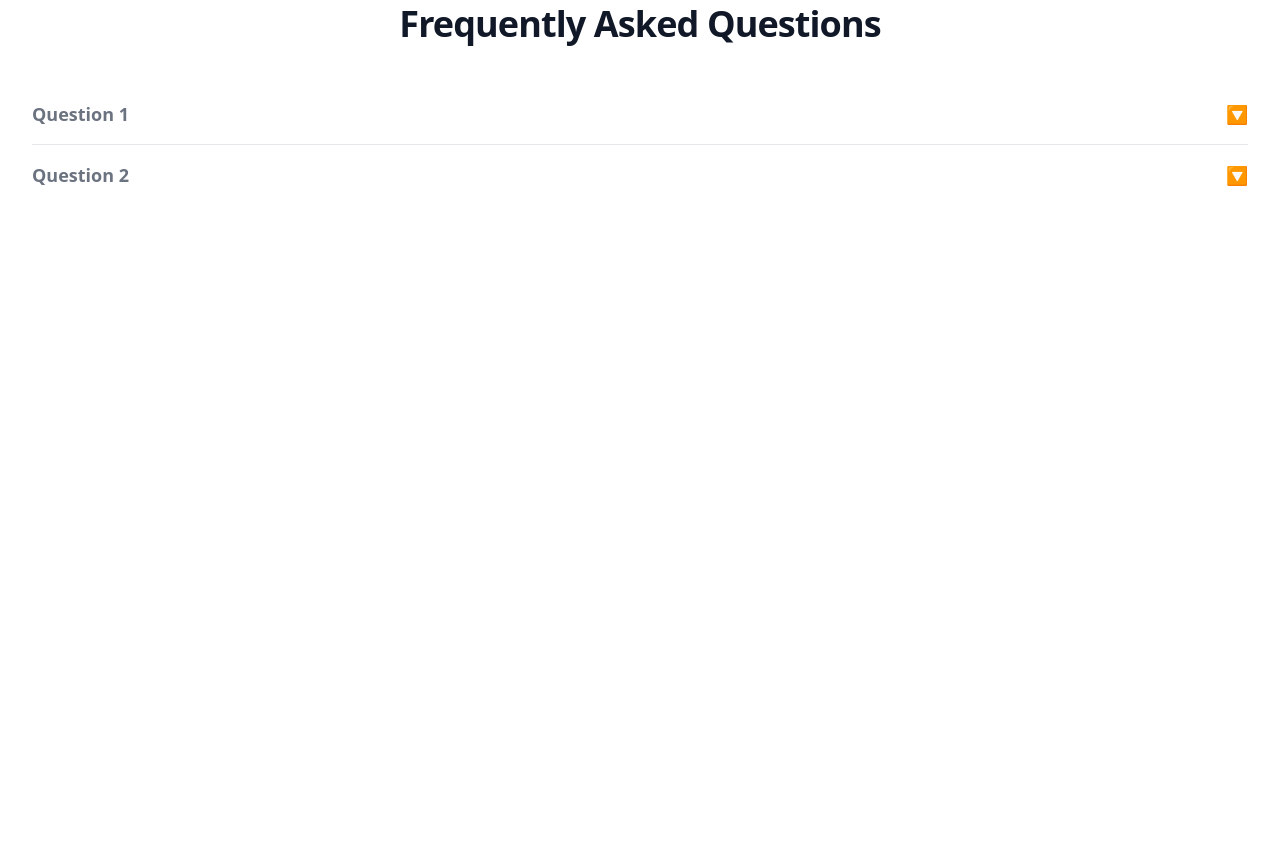
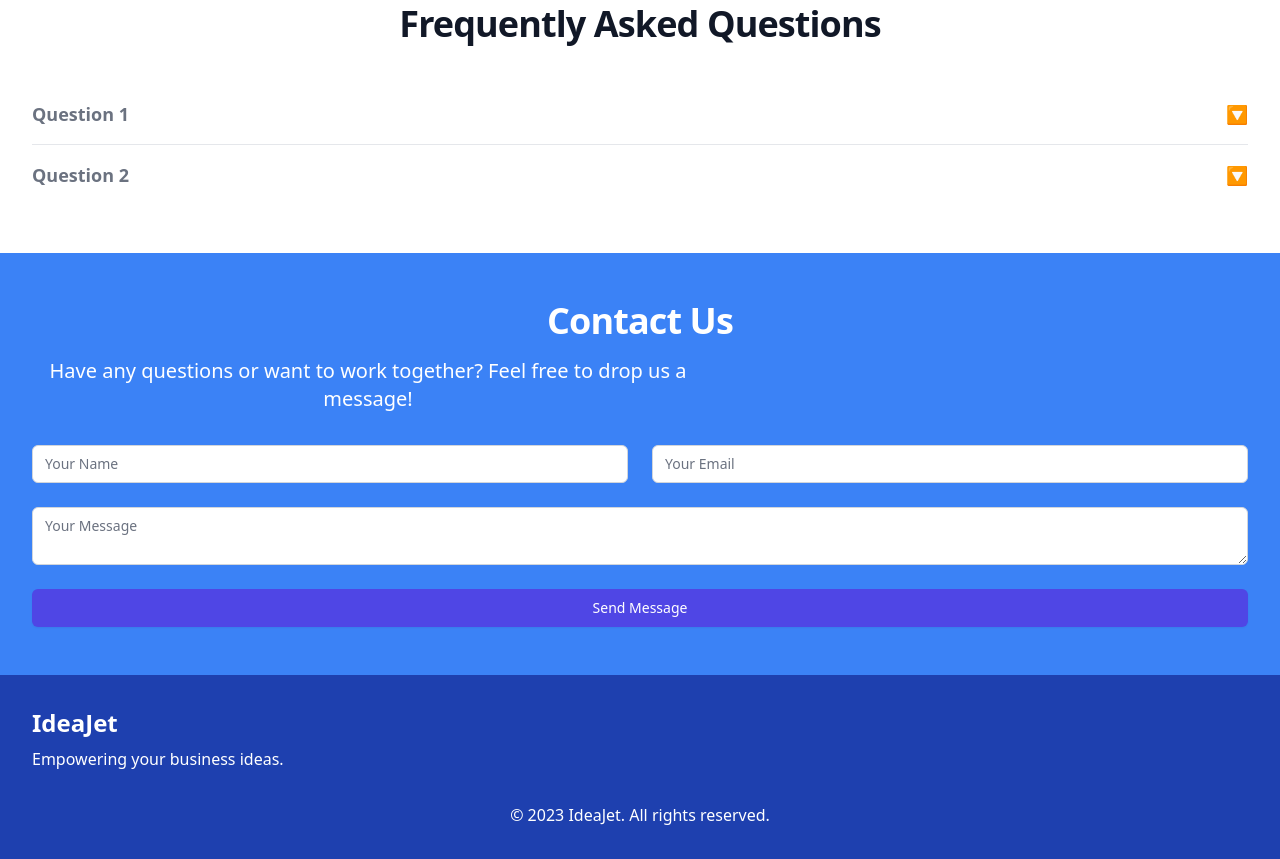
Before and after one commit to web3technologies/idea_jet, a Django app: page / in a window 1280 px wide. Shown: the part 2601-3460 px from the top of the page. Before the commit the page ends 2787 px from the top, so only its background shows below. Run offline with Django 4.2, Linux system fonts and the light colour scheme; some libraries are stand-ins or nearby versions.

Commit message:
added more to the index html

```diff
--- a/idea_jet/idea_jet_business/templates/idea_jet_business/index.html
+++ b/idea_jet/idea_jet_business/templates/idea_jet_business/index.html
@@ -346,6 +346,44 @@
         </div>
         </section>
 
+        <section class="contact py-12 bg-blue-500 text-white">
+            <div class="container mx-auto px-4 sm:px-6 lg:px-8 text-center">
+                <h2 class="text-3xl leading-8 font-extrabold tracking-tight sm:text-4xl">Contact Us</h2>
+                <p class="mt-4 max-w-2xl text-xl mx-auto lg:mx-0">Have any questions or want to work together? Feel free to drop us a message!</p>
+
+                <form class="mt-8 space-y-6" action="#" method="POST">
+                    <div class="grid grid-cols-1 md:grid-cols-2 gap-6">
+                        <div>
+                            <label for="name" class="sr-only">Your Name</label>
+                            <input id="name" name="name" type="text" required class="appearance-none rounded-none relative block w-full px-3 py-2 border border-gray-300 placeholder-gray-500 text-gray-900 rounded-md focus:outline-none focus:ring-indigo-500 focus:border-indigo-500 focus:z-10 sm:text-sm" placeholder="Your Name">
+                        </div>
+                        <div>
+                            <label for="email" class="sr-only">Your Email</label>
+                            <input id="email" name="email" type="email" required class="appearance-none rounded-none relative block w-full px-3 py-2 border border-gray-300 placeholder-gray-500 text-gray-900 rounded-md focus:outline-none focus:ring-indigo-500 focus:border-indigo-500 focus:z-10 sm:text-sm" placeholder="Your Email">
+                        </div>
+                    </div>
+                    <div>
+                        <label for="message" class="sr-only">Your Message</label>
+                        <textarea id="message" name="message" required class="appearance-none rounded-none relative block w-full px-3 py-2 border border-gray-300 placeholder-gray-500 text-gray-900 rounded-md focus:outline-none focus:ring-indigo-500 focus:border-indigo-500 focus:z-10 sm:text-sm" placeholder="Your Message"></textarea>
+                    </div>
+                    <button type="submit" class="w-full flex justify-center py-2 px-4 border border-transparent rounded-md shadow-sm text-sm font-medium text-white bg-indigo-600 hover:bg-indigo-700 focus:outline-none focus:ring-2 focus:ring-offset-2 focus:ring-indigo-500">Send Message</button>
+                </form>
+            </div>
+        </section>
+
+        <footer class="bg-blue-800 text-white py-8" id="contact">
+            <div class="container mx-auto px-4 sm:px-6 lg:px-8">
+                <div class="flex justify-between items-center">
+                    <div>
+                        <h3 class="text-2xl font-bold">IdeaJet</h3>
+                        <p class="mt-2">Empowering your business ideas.</p>
+                    </div>
+                </div>
+                <div class="mt-8 text-center">
+                    <p>© 2023 IdeaJet. All rights reserved.</p>
+                </div>
+            </div>
+        </footer>
 
 
 
```
